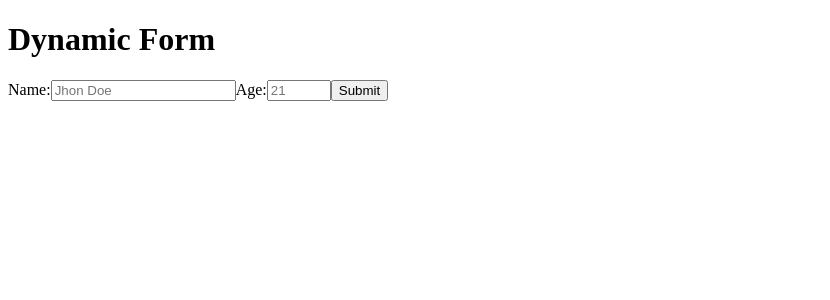
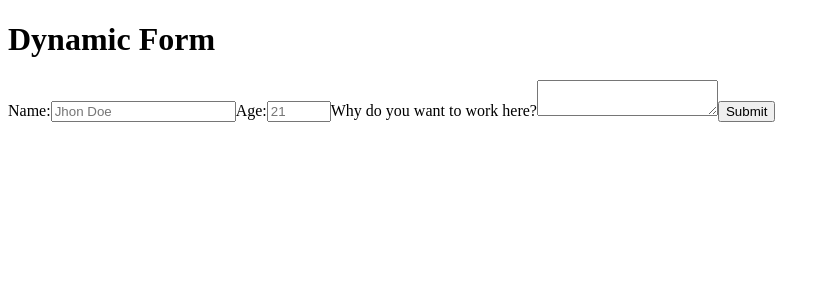
Before and after one commit to elalienx/fe3-spike-dynamic-form, a React (Create React App) app: page / in a window 1280 px wide. Shown: the top 300 px of the page, without its empty margins (0-830 px from the left). Built offline with nearby package versions, Linux system fonts and the light colour scheme.

Commit message:
added step 3

```diff
--- a/src/App.jsx
+++ b/src/App.jsx
@@ -2,29 +2,24 @@
 import { useState } from "react";
 
 // Project files
-import InputText from "./components/InputText";
 import myBasicForm from "./data/myBasicForm.json";
+import FieldsGenerator from "./components/FieldsGenerator";
 
 export default function App() {
   // Local state
-  const [form, setForm] = useState({ name: "", age: "" });
+  const [form, setForm] = useState({ name: "", age: "", description: "" });
 
   // Methods
   function onSubmit(event) {
     event.preventDefault();
-    alert(`Form submitted with: ${form.name}, ${form.age}`);
+    alert(`Submisson: ${form.name}, ${form.age}, ${form.description}`);
   }
-
-  // Component
-  const FormFields = myBasicForm.map((item) => (
-    <InputText key={item.id} item={item} state={[form, setForm]} />
-  ));
 
   return (
     <div className="App">
       <h1>Dynamic Form</h1>
       <form onSubmit={(event) => onSubmit(event)}>
-        {FormFields}
+        <FieldsGenerator data={myBasicForm} state={[form, setForm]} />
         <button>Submit</button>
       </form>
     </div>
@@ -34,6 +29,6 @@ export default function App() {
 /**
  * Goal: Dynamically create multiple input fields WITH INDIVIDUAL state
  * Challenges:
- *  1. Pass a unique state for each 🥇 ✅🎉
- *  2. Pass the right component to each
+ *  1. Pass a unique state for each ✅
+ *  2. Pass the right component to each ✅
  */
--- /dev/null
+++ b/src/components/FieldsGenerator.jsx
@@ -0,0 +1,21 @@
+// Project files
+import InputText from "./InputText";
+import InputTextArea from "./InputTextArea";
+
+export default function FieldsGenerator({ data, state }) {
+  // Component
+  const Fields = data.map((item) => {
+    switch (item.type) {
+      case "text":
+        return <InputText key={item.id} item={item} state={state} />;
+      case "number":
+        return <InputText key={item.id} item={item} state={state} />;
+      case "password":
+        return <InputText key={item.id} item={item} state={state} />;
+      case "textarea":
+        return <InputTextArea key={item.id} item={item} state={state} />;
+    }
+  });
+
+  return Fields;
+}
--- a/src/components/InputTextArea.jsx
+++ b/src/components/InputTextArea.jsx
@@ -15,8 +15,8 @@ export default function InputTextArea({ item, state }) {
           setForm({ ...form, [formKey]: event.target.value })
         }
         // Commpon properties
-        required={required}
-        disabled={disabled}
+        required={item.required}
+        disabled={item.disabled}
       ></textarea>
     </label>
   );
--- a/src/data/myBasicForm.json
+++ b/src/data/myBasicForm.json
@@ -19,5 +19,16 @@
     "placeholder": "21",
     "min": 18,
     "max": 100
+  },
+  {
+    "id": 3,
+    "key": "description",
+    "label": "Why do you want to work here?",
+    "type": "textarea",
+    "required": true,
+    "disabled": false,
+    "placeholder": "21",
+    "min": 10,
+    "max": 500
   }
 ]
```
